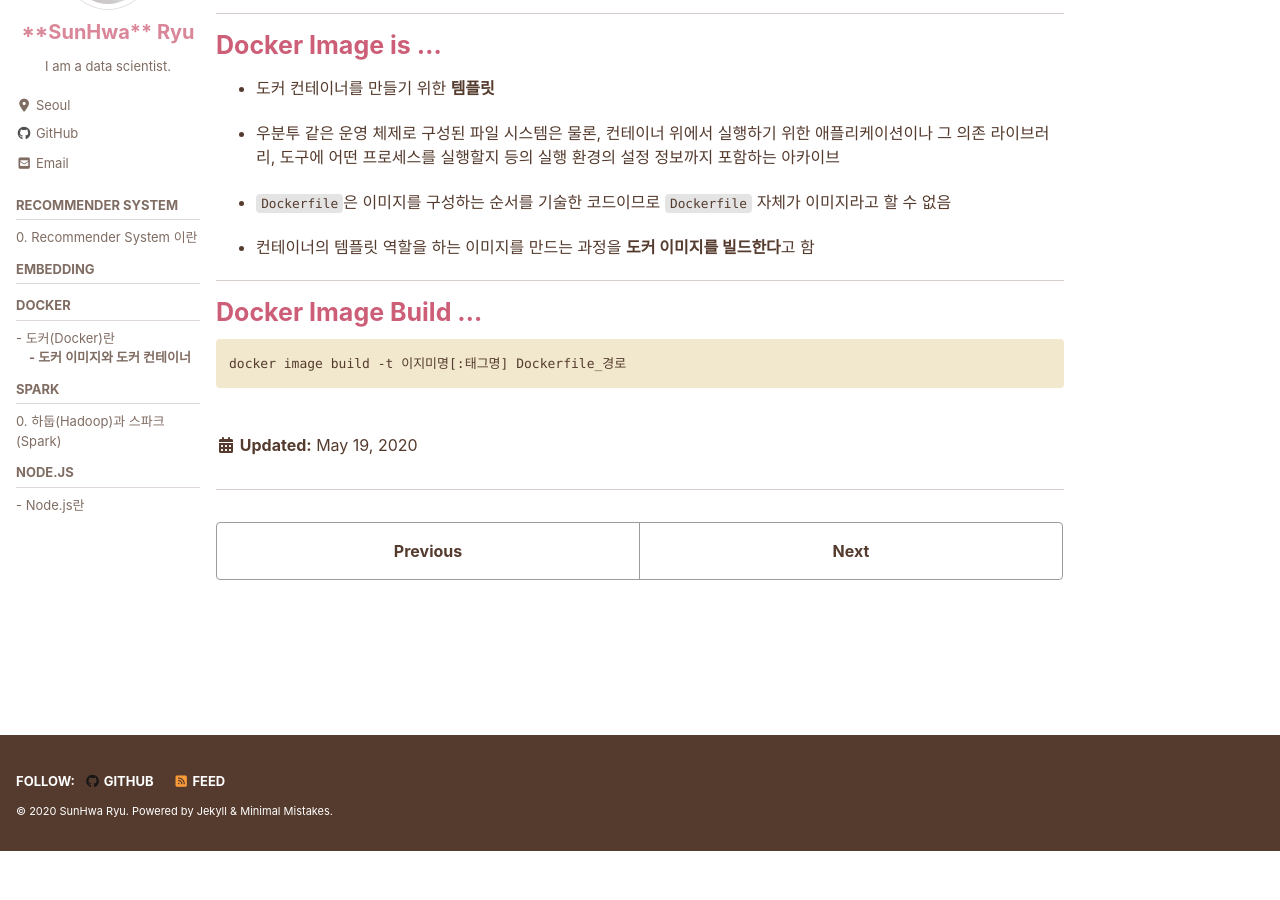
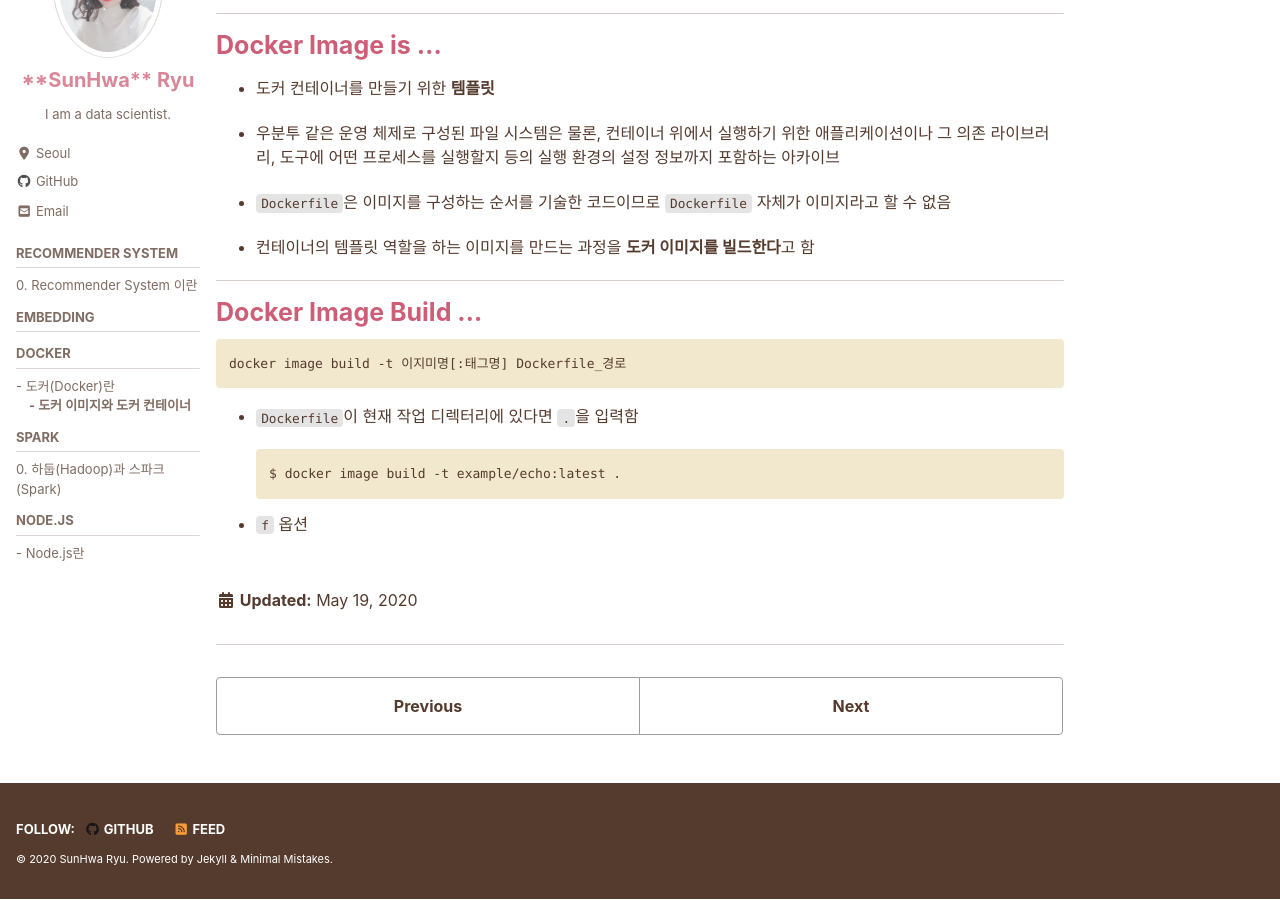
Before and after one commit to MinPinSunHwa/suna.github.io, a Jekyll site: the page built from _study/docker/1_image_and_container.md, in a window 1280 px wide and 900 px high, scrolled down 214 px. Built offline with Jekyll 4.4.1, drawn with Linux system fonts in a browser that asks for light colours; cached includes are drawn as plain includes; nearby versions of some CDN libraries; before the commit the page ends 1066 px from its top, so only the background shows below that.

Commit message:
Update post

````diff
--- a/_study/docker/1_image_and_container.md
+++ b/_study/docker/1_image_and_container.md
@@ -30,3 +30,11 @@ toc: true
 ```
 docker image build -t 이지미명[:태그명] Dockerfile_경로
 ```
+
+- `Dockerfile`이 현재 작업 디렉터리에 있다면 `.`을 입력함
+
+  ```
+  $ docker image build -t example/echo:latest .
+  ```
+
+- `f` 옵션
````
Also changed, not shown: _study/docker/0_docker.md (+1 -1 lines).
